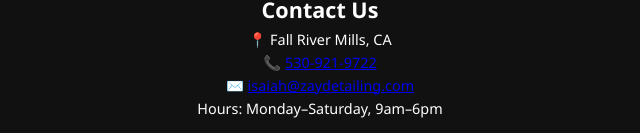
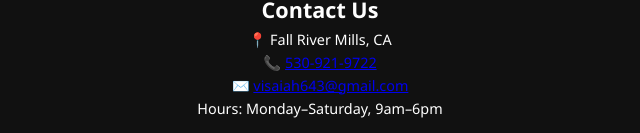
Before and after one commit to N8ThugR8/Zay-Detailing, a plain HTML site: page index.html in a window 1280 px wide. Shown: the part 1097-1230 px from the top of the page, 320-960 px from the left. Drawn offline with Linux system fonts and the light colour scheme.

Commit message:
Update index.html

```diff
--- a/index.html
+++ b/index.html
@@ -33,7 +33,7 @@
   <h2>Contact Us</h2>
   <p>📍 Fall River Mills, CA</p>
   <p>📞 <a href="tel:5305551234">530-921-9722</a></p>
-  <p>✉️ <a href="mailto:visaiah643@gmail.com">isaiah@zaydetailing.com</a></p>
+  <p>✉️ <a href="mailto:visaiah643@gmail.com">visaiah643@gmail.com</a></p>
   <p>Hours: Monday–Saturday, 9am–6pm</p>
 </section>
 
```
